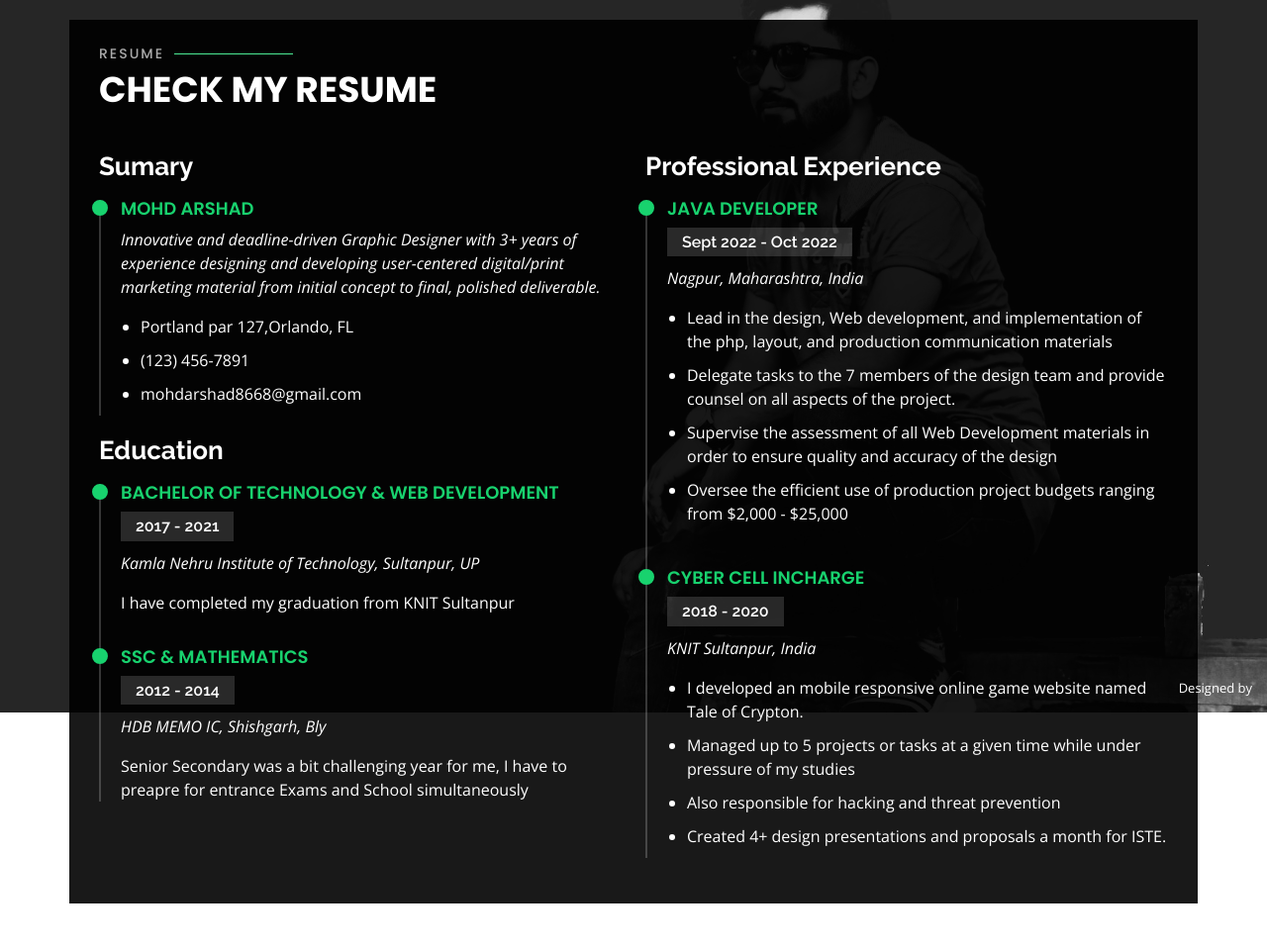
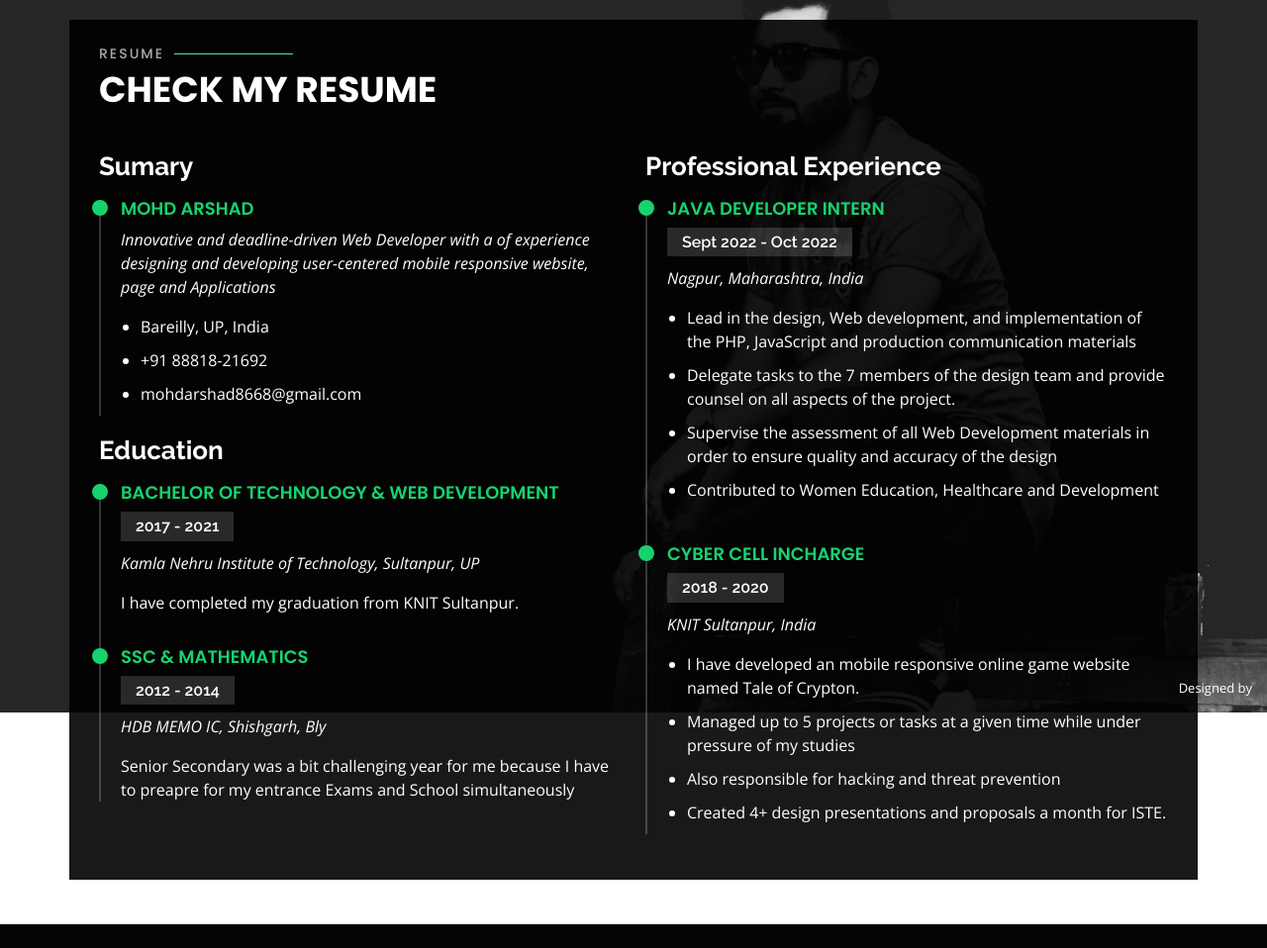
Before and after one commit to mohdarshad86/MyPortfolio, a PHP site: page / in a window 1280 px wide, after a click on "Resume". Shown: the part 80-1038 px from the top of the page at 99% size. After the commit the page ends 1014 px from the top, so only its background shows below. Run offline with PHP 8.4, Linux system fonts and the light colour scheme; data that the repository does not hold is empty.

```diff
--- a/index.php
+++ b/index.php
@@ -305,11 +305,11 @@ $data = mysqli_fetch_assoc($result);
           <h3 class="resume-title">Sumary</h3>
           <div class="resume-item pb-0">
             <h4>Mohd Arshad</h4>
-            <p><em>Innovative and deadline-driven Graphic Designer with 3+ years of experience designing and developing user-centered digital/print marketing material from initial concept to final, polished deliverable.</em></p>
+            <p><em>Innovative and deadline-driven Web Developer with a of experience designing and developing user-centered mobile responsive website, page and Applications</em></p>
             <p>
             <ul>
-              <li>Portland par 127,Orlando, FL</li>
-              <li>(123) 456-7891</li>
+              <li>Bareilly, UP, India</li>
+              <li>+91 88818-21692</li>
               <li>mohdarshad8668@gmail.com</li>
             </ul>
             </p>
@@ -320,27 +320,27 @@ $data = mysqli_fetch_assoc($result);
             <h4>Bachelor of Technology &amp; Web development</h4>
             <h5>2017 - 2021</h5>
             <p><em>Kamla Nehru Institute of Technology, Sultanpur, UP</em></p>
-            <p>I have completed my graduation from KNIT Sultanpur</p>
+            <p>I have completed my graduation from KNIT Sultanpur.</p>
           </div>
           <div class="resume-item">
             <h4>SSC &amp; Mathematics</h4>
             <h5>2012 - 2014</h5>
             <p><em>HDB MEMO IC, Shishgarh, Bly</em></p>
-            <p>Senior Secondary was a bit challenging year for me, I have to preapre for entrance Exams and School simultaneously</p>
+            <p>Senior Secondary was a bit challenging year for me because I have to preapre for my entrance Exams and School simultaneously</p>
           </div>
         </div>
         <div class="col-lg-6">
           <h3 class="resume-title">Professional Experience</h3>
           <div class="resume-item">
-            <h4>Java Developer</h4>
+            <h4>Java Developer Intern</h4>
             <h5>Sept 2022 - Oct 2022</h5>
             <p><em>Nagpur, Maharashtra, India </em></p>
             <p>
             <ul>
-              <li>Lead in the design, Web development, and implementation of the php, layout, and production communication materials</li>
+              <li>Lead in the design, Web development, and implementation of the PHP, JavaScript and production communication materials</li>
               <li>Delegate tasks to the 7 members of the design team and provide counsel on all aspects of the project. </li>
               <li>Supervise the assessment of all Web Development materials in order to ensure quality and accuracy of the design</li>
-              <li>Oversee the efficient use of production project budgets ranging from $2,000 - $25,000</li>
+              <li>Contributed to Women Education, Healthcare and Development</li>
             </ul>
             </p>
           </div>
@@ -350,7 +350,7 @@ $data = mysqli_fetch_assoc($result);
             <p><em>KNIT Sultanpur, India</em></p>
             <p>
             <ul>
-              <li>I developed an mobile responsive online game website named Tale of Crypton.</li>
+              <li>I have developed an mobile responsive online game website named Tale of Crypton.</li>
               <li>Managed up to 5 projects or tasks at a given time while under pressure of my studies</li>
               <li>Also responsible for hacking and threat prevention</li>
               <li>Created 4+ design presentations and proposals a month for ISTE.</li>
```
Also changed, not shown: index_new.php (added, +19 -0 lines).
